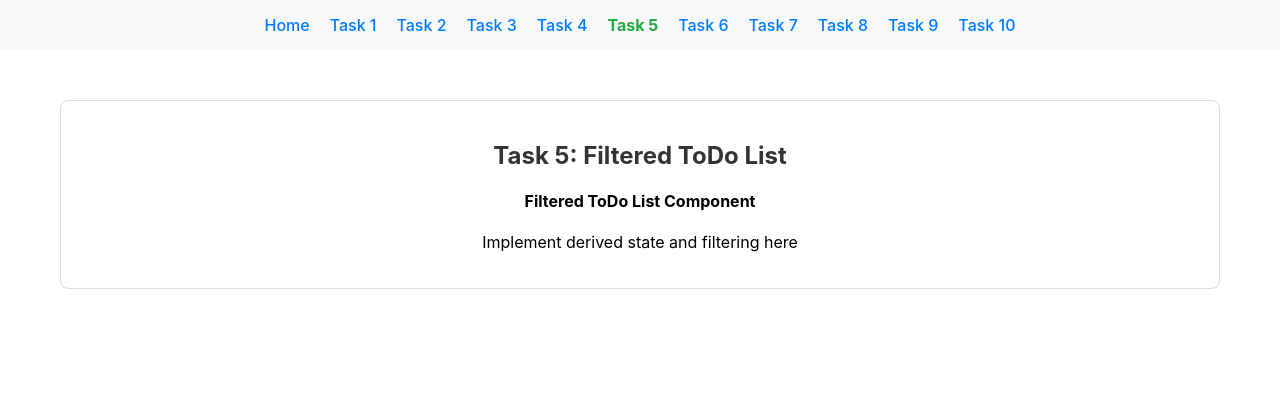
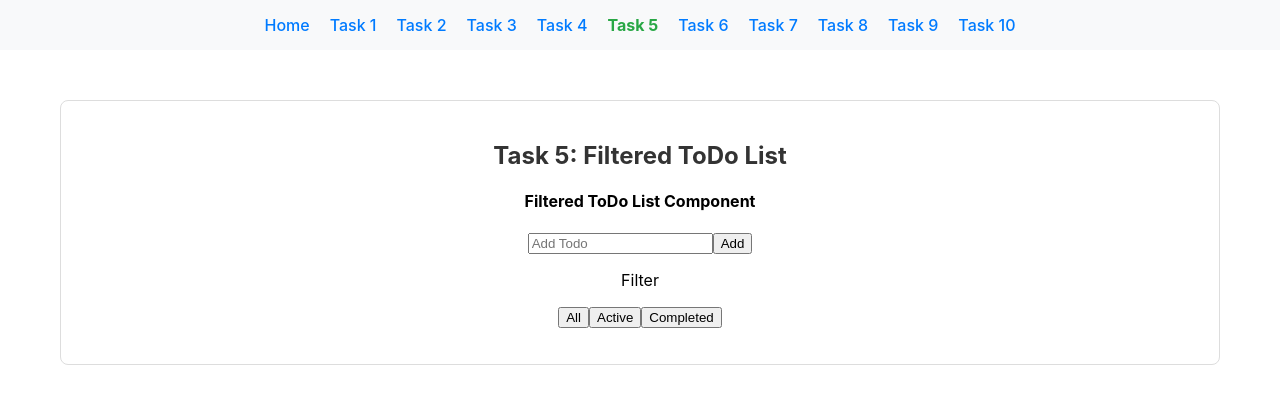
Before and after one commit to Prof-Woland/nodejs-pre-training-assignment-solutions-by-nikita-soroko, a React (Create React App) app in the folder React-CSS/react-todo-app/: page /task-05 in a window 1280 px wide. Shown: the top 404 px of the page. Built offline with nearby package versions, Linux system fonts and the light colour scheme.

Commit message:
Solution #5 in React-CSS

```diff
--- a/React-CSS/react-todo-app/src/solutions/task-05/FilteredToDoList.tsx
+++ b/React-CSS/react-todo-app/src/solutions/task-05/FilteredToDoList.tsx
@@ -1,5 +1,6 @@
 import React, { useState } from 'react';
 import { Todo } from '../../types';
+import { ToDoItem } from '../task-02/ToDoItem';
 
 /**
  * Task 5: FilteredToDoList Component
@@ -63,11 +64,46 @@ export const FilteredToDoList: React.FC = () => {
   //   return true; // 'all' case
   // });
 
+  const [todos, setTodos] = useState<Todo[]>([]);
+    const [inputValue, setInputValue] = useState('');
+    const [filteringState, setFilteringState] = useState<'all' | 'active' | 'completed'>('all');
+
+    const filteredTodos = todos.filter(todo => {
+      if (filteringState === 'active') return !todo.completed;
+      if (filteringState === 'completed') return todo.completed;
+      return true;
+    });
+
+    let addTodo = ()=>{
+        let lastItemId: number = todos.at(-1)?.id || 0;
+        let newTodo: Todo ={
+          id: lastItemId+1,
+          title: inputValue,
+          completed: false
+        };
+        setTodos([...todos, newTodo]);
+        setInputValue('');
+      }
+
+    const setCompleted = (id: number) => {
+      setTodos(todos.map(item => item.id === id ? {...item, completed: true} : item))
+    }
+
   return (
     <div>
       {/* TODO: Replace this with your implementation */}
       <h4>Filtered ToDo List Component</h4>
-      <p>Implement derived state and filtering here</p>
+      <input type="text" id='input' value={inputValue} onChange={(e)=>setInputValue(e.target.value)} placeholder='Add Todo'/>
+      <button onClick={addTodo}>Add</button>
+      <p>Filter</p>
+      <div>
+        <button onClick={()=>(setFilteringState('all'))}>All</button>
+        <button onClick={()=>(setFilteringState('active'))}>Active</button>
+        <button onClick={()=>(setFilteringState('completed'))}>Completed</button>
+      </div>
+      <ul>
+        {filteredTodos.map(todo => <li><ToDoItem todo={todo}/> <button onClick={()=>(setCompleted(todo.id))}>Completed</button></li>)}
+      </ul>
     </div>
   );
 };
```
